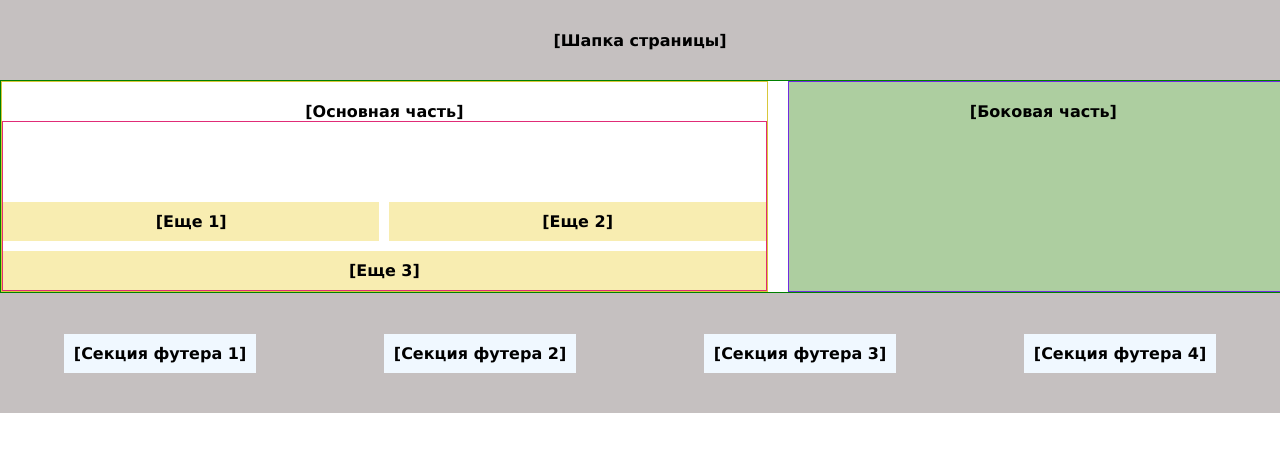
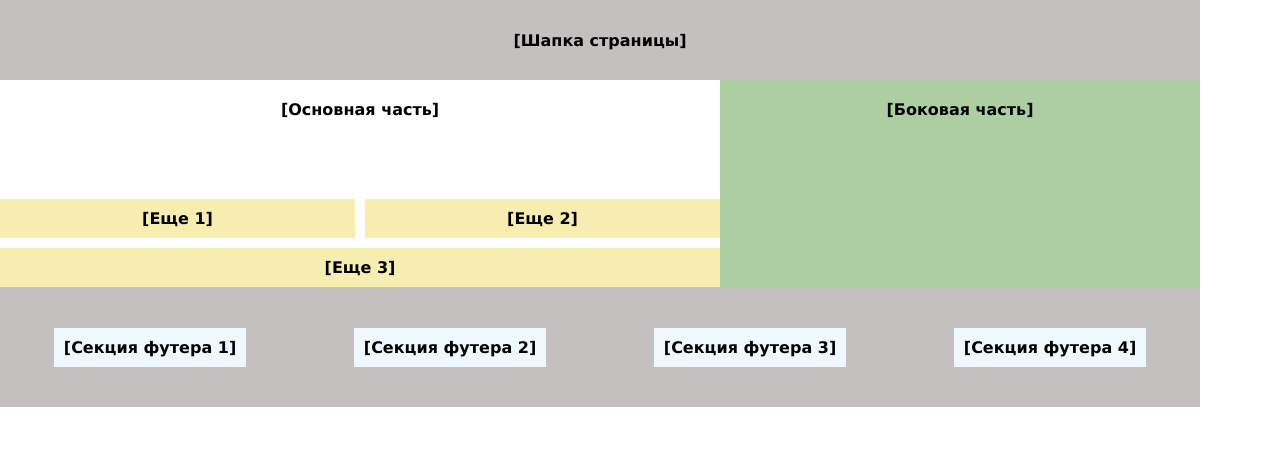
Before and after one commit to liliya-freckle/week6-hmwrk2, a plain HTML site: page index.html in a window 1280 px wide. Drawn offline with Linux system fonts and the light colour scheme.

Commit message:
final changes

```diff
--- a/css/styles.css
+++ b/css/styles.css
@@ -8,6 +8,9 @@
     }
 .container {
     display: grid;
+    max-width: 1200px;
+
+
 }
 
 .header {
@@ -23,8 +26,6 @@
 .main {
     display: grid;
     grid-template-columns: 60% 40%;
-    gap: 20px;
-    border: 1px solid green;
 
 }
 
@@ -32,14 +33,12 @@
     display: grid;
     padding-top: 20px ;
     grid-template-columns: 1fr;
-    border: 1px solid rgb(216, 200, 59);
 
 }
 .extras {
     display: grid;
     padding-top: 80px;
     grid-template-columns: repeat(2, 1fr);
-    border: 1px solid rgb(224, 44, 119);
     gap: 10px;
 
     }
@@ -58,7 +57,6 @@
 .aside {
     padding-top: 20px ;
     background-color: rgb(173, 206, 160);
-    border: 1px solid rgb(113, 44, 224);
 
 }
 
```
